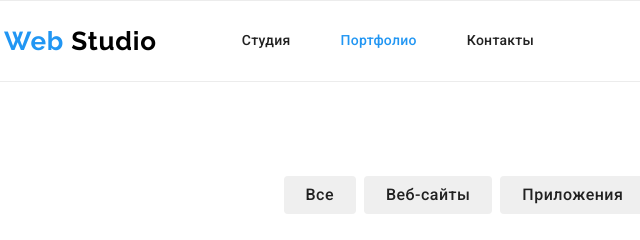
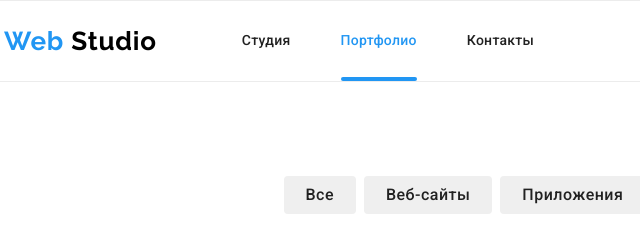
Before and after one commit to wal1m/goit-markup-hw-05, a plain HTML site: page portfolio.html in a window 1280 px wide. Shown: the top 240 px of the page, 51-691 px from the left. Drawn offline with Linux system fonts and the light colour scheme.

Commit message:
Подчеркивание в хедере

```diff
--- a/css/styles.css
+++ b/css/styles.css
@@ -87,6 +87,19 @@ body {
 }
 .novigation-list {
     display: flex;
+    }
+
+.novigation-list-item {
+    }
+
+.novigation-list-link.active::after {
+    display: block;
+    content: "";
+    width: 100%;
+    height: 4px;
+    background-color: var(--accent-color);
+    border-radius: 2px;
+    margin-top: 28px;
 
 }
 
@@ -95,7 +108,7 @@ body {
 }
 .novigation-list-link {
     padding-top: 32px;
-    padding-bottom: 32px;
+    /* padding-bottom: 32px; */
 }
 
 .header {
```
